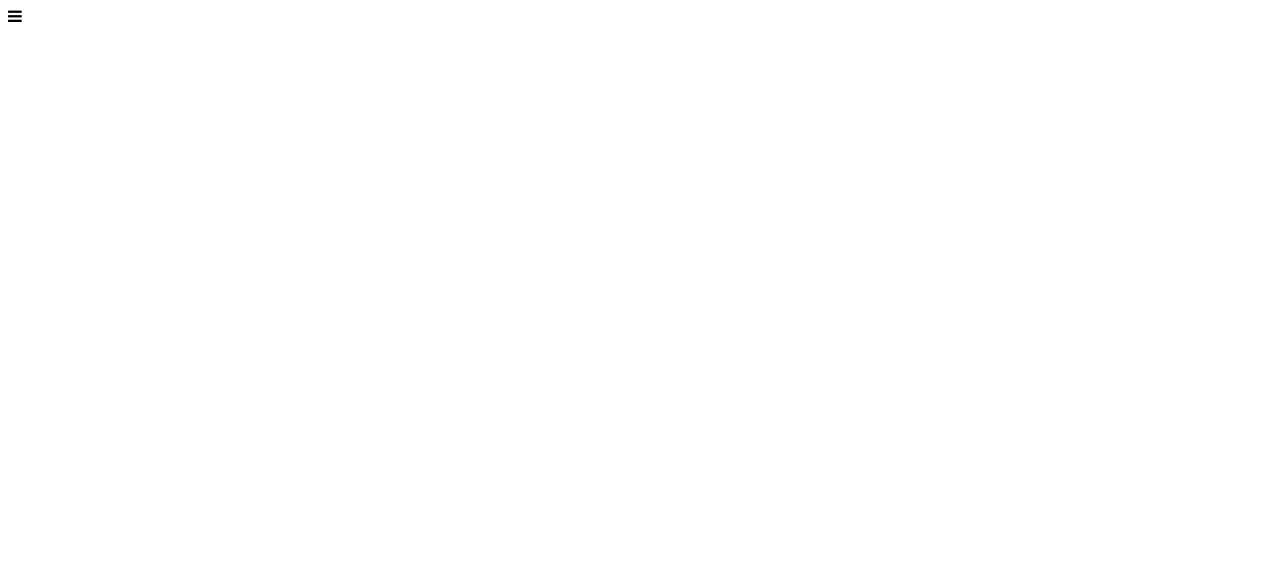
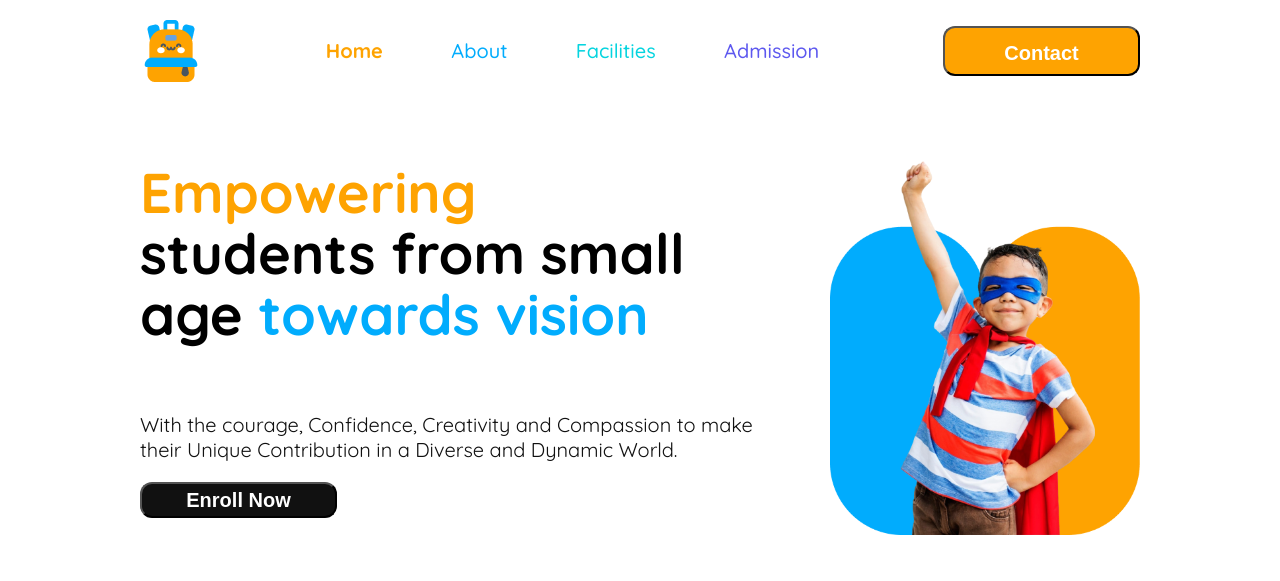
Before and after one commit to mdimajamam/Assignment-2, a plain HTML site: page index.html in a window 1280 px wide. Drawn offline with Linux system fonts and the light colour scheme.

Commit message:
adding me1

```diff
--- a/index.html
+++ b/index.html
@@ -5,8 +5,42 @@
     <meta name="viewport" content="width=device-width, initial-scale=1.0">
     <title>assignment</title>
     <link rel="stylesheet" href="https://cdnjs.cloudflare.com/ajax/libs/font-awesome/4.7.0/css/font-awesome.min.css">
+    <link rel="stylesheet" href="styles/style.css">
 </head>
-<body>
-<i class="fa fa-bars"></i>
+<body class="quicksand">
+    <header>
+        <nav class="navber flex">
+            <div class="school flex">
+                <img src="assets/logo.png" alt="">
+                <p><b>SCHOOL</b></p>
+            </div>
+            <div class="class">
+                <span class="class1">Home</span>
+                <span class="class2">About</span>
+                <span class="class3">Facilities</span>
+                <span class="class4">Admission</span>
+            </div>
+            <button class="btn-content">Contact</button>
+            <p><i class="fa fa-bars"></i></p>
+        </nav>
+        <hr>
+    </header>
+    <main>
+        <section id="me1">
+            <div class="hero flex">
+                <div class="hero-content flex">
+                    <h1><span class="hero1">Empowering</span>
+                        students from small age <span class="hero2">towards vision</span></h1>
+                    <P>With the courage, Confidence, Creativity and Compassion to make their Unique Contribution in a Diverse and Dynamic World.</P>
+                    <button class="banner-btn flex">Enroll Now</button>
+                </div>
+                <div class="img">
+                    <img src="assets/hero-kids.png" alt="">
+                </div>
+            </div>
+        </section>
+
+    </main>
+    <footer></footer>
 </body>
 </html>
--- a/styles/style.css
+++ b/styles/style.css
@@ -0,0 +1,202 @@
+@import url('https://fonts.googleapis.com/css2?family=Quicksand:wght@300..700&display=swap');
+
+
+.quicksand {
+    font-family: "Quicksand", sans-serif;
+    font-optical-sizing: auto;
+    max-width:  1440px;
+    font-style: normal;
+    margin: 0px auto;
+  }
+
+
+/* shared styles */
+.flex{
+    display: flex;
+}
+#me2 ,
+#me3{
+    background-image: url(../assets/bg.png);
+}
+/* header */
+header{
+    padding: 20px 140px 18px 140px;
+}
+/* navber */
+.navber{
+    justify-content: space-between;
+    align-items: center;
+
+}
+
+.class span{
+    width: 387px;
+    height: 30px;
+    margin: 32px;
+}
+.navber .class1{
+    color: rgb(254, 163, 1);
+    font-size: 20px;
+    font-weight: 700;
+    line-height: 30px;
+    letter-spacing: 0%;
+    text-align: left;
+}
+.navber .class2{
+    color: rgb(1, 172, 253);
+    font-size: 20px;
+    font-weight: 500;
+    line-height: 30px;
+    letter-spacing: 0%;
+    text-align: left;
+}
+.navber .class3{
+    color: rgb(5, 212, 223);
+    font-size: 20px;
+    font-weight: 500;
+    line-height: 30px;
+    letter-spacing: 0%;
+    text-align: left;
+}
+.navber .class4{
+    color: rgb(93, 88, 239);
+    font-size: 20px;
+    font-weight: 500;
+    line-height: 30px;
+    letter-spacing: 0%;
+    text-align: left;
+}
+
+.school p{
+    color: rgb(17, 17, 17);
+    font-size: 32px;
+    font-weight: 700px;
+    line-height: 30px;
+
+}
+.btn-content{
+    width: 197px;
+    height: 50px;
+    background-color: rgba(254, 163, 1, 1);
+    color: rgba(255, 255, 255, 1);
+    border-radius: 12px;
+    padding: 10px;
+    font-size: 20px;
+    font-weight: 600;
+    line-height: 30px;
+    letter-spacing: 0%;
+    text-align: center;
+}
+/* me1 */
+.hero{
+    padding: 0px 140px;
+    justify-content: center;
+    align-items: center;
+}
+.hero-content{
+    width: 100%;
+    flex-direction: column;
+    margin-right: 50px;
+    margin-bottom: 60px;
+
+}
+.hero1{
+    color: #FEA301;
+}
+.hero2{
+    color: #01ACFD;
+}
+.hero-content h1{
+    width: 580px;
+    font-size: 56px;
+    font-weight: 700;
+    line-height: 61px;
+    letter-spacing: 0%;
+    text-align: left;
+}
+.hero-content p{
+    width: 640px;
+    color: rgb(17, 17, 17);
+    font-size: 20px;
+    font-weight: 400;
+    line-height: 25px;
+    letter-spacing: 0%;
+    text-align: left;
+}
+.banner-btn{
+    width: 197px;
+    color: rgb(255, 255, 255);
+    font-size: 20px;
+    font-weight: 700;
+    line-height: 30px;
+    letter-spacing: 0%;
+    text-align: left;
+    border-radius: 12px;
+    background: rgb(17, 17, 17);
+    justify-content: center;
+}
+.hero div{
+    width: 50%;
+}
+.hero .hero-content,
+.hero img{
+    width: 100%;
+}
+/* me2 */
+
+/* responsive media query */
+
+/* small device */
+@media screen and (max-width:576px) {
+    header ,
+    main{
+        padding: 16.5px;
+    }
+    .navber{
+        width: 100%;
+    }
+    .navber .school p,
+    .navber .class,
+    .btn-content{
+        display: none;
+    }
+    .navber .school{
+        margin: 0px auto 0px 0px;
+    }
+    hr{
+        border:1px solid
+    }
+     .hero{
+        justify-content: center;
+        align-items: center;
+        padding: 0px;
+        flex-direction: column-reverse;
+    }
+    .hero-content{
+        margin: 0px;
+        flex-direction: column;
+        justify-content: center;
+        align-items: center;
+    }
+
+    .hero-content h1{
+        width: 100%;
+        margin: 0px;
+    }
+    .hero-content p{
+        width: 100%;
+    }
+    .hero div{
+        width: 100%;
+    }
+}
+
+/* large device */
+@media screen and (min-width:992px) {
+    header hr{
+        border: none;
+    }
+    .navber p{
+        display: none;
+    }
+}
```
